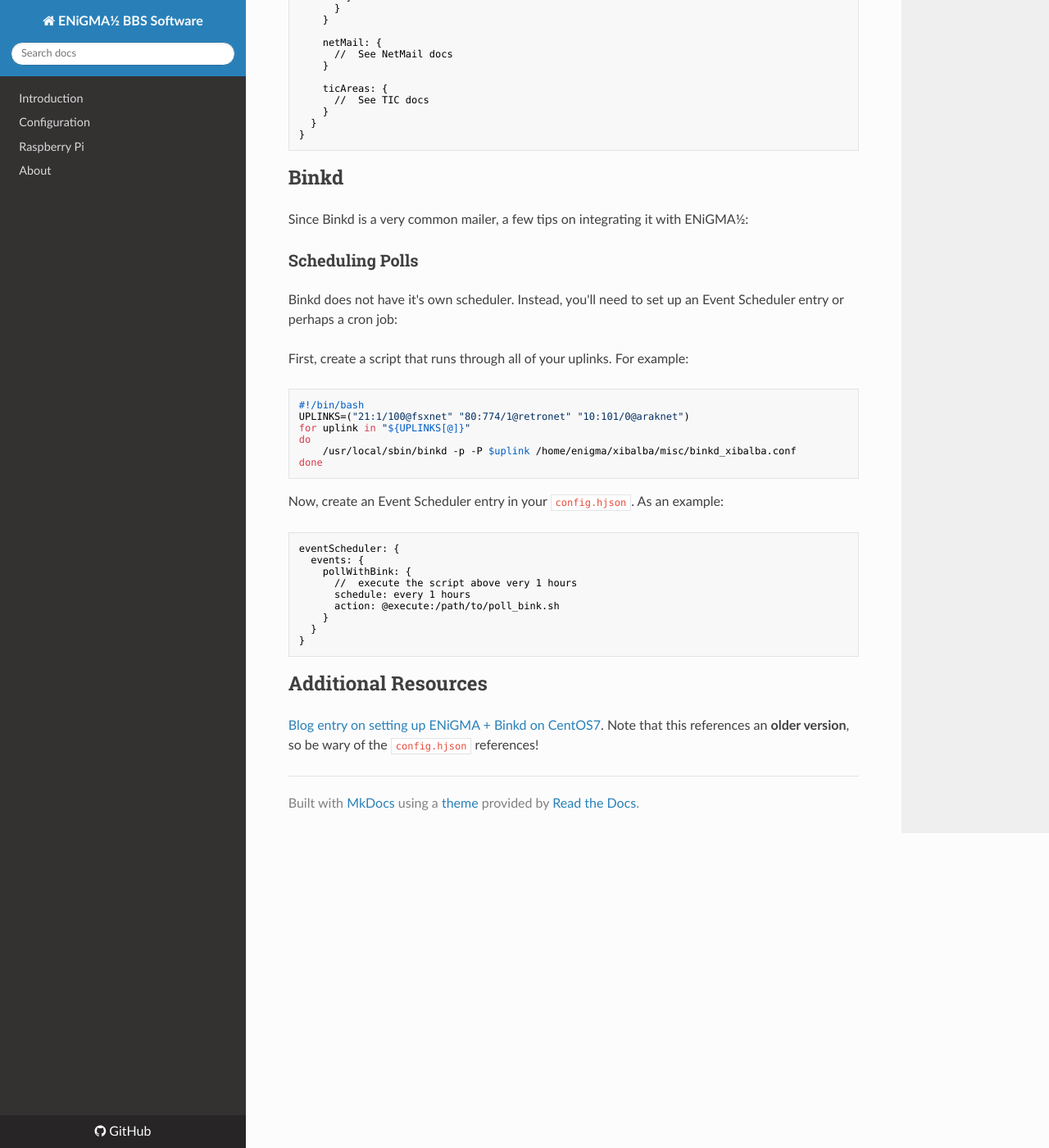
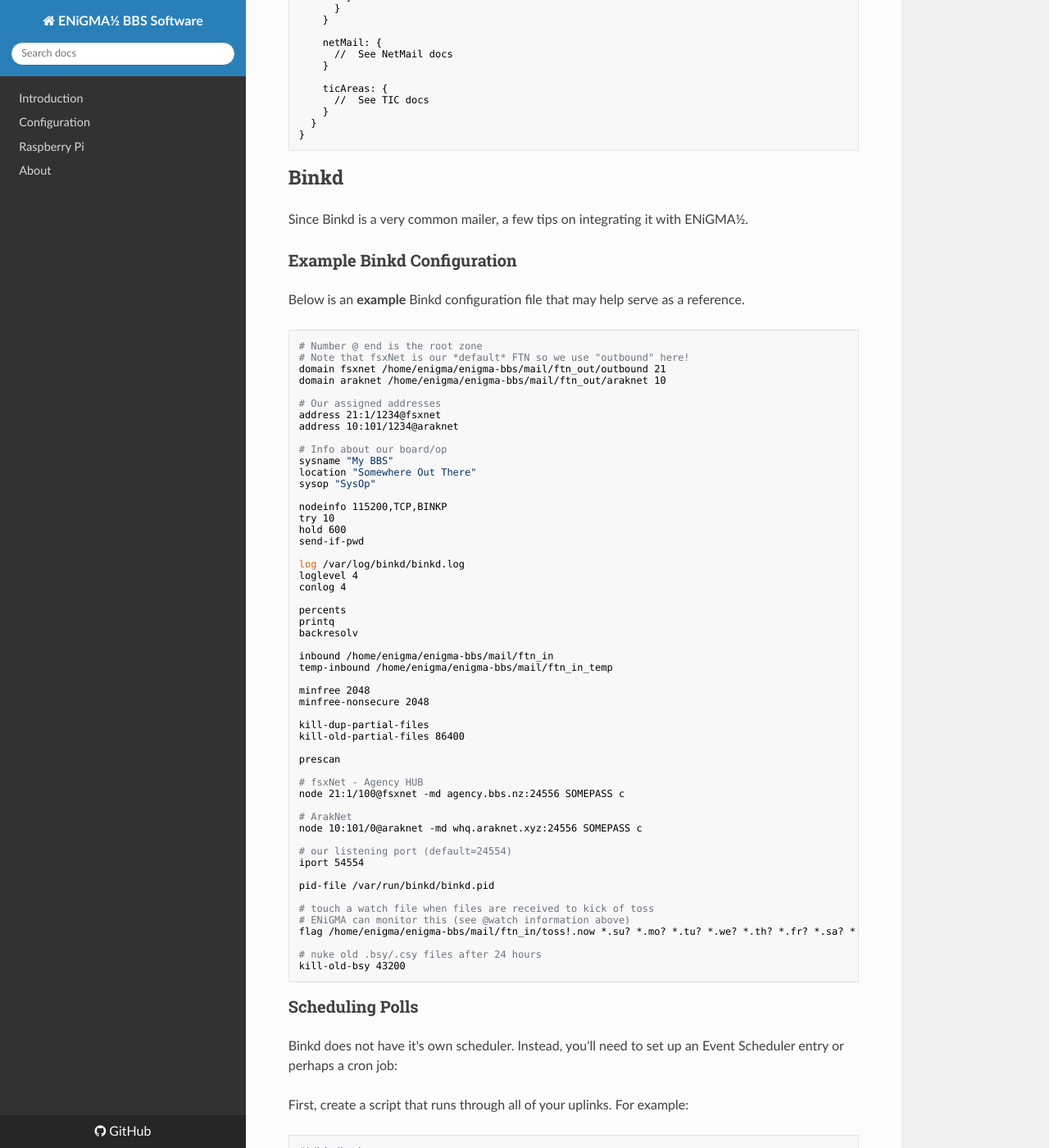
Before and after one commit to NuSkooler/enigma-bbs, an MkDocs documentation site: the page built from docs/messageareas/bso-import-export.md, in a window 1280 px wide and 1400 px high, scrolled down 2957 px. Shown: the whole window at 82% size. Built offline with MkDocs 1.6.1, drawn with Linux system fonts in a browser that asks for light colours; nearby versions of some CDN libraries; old or Windows-style settings are respelled for this version of MkDocs; some of the changed text lies outside the part shown.

Commit message:
Better Bink info

````diff
--- a/docs/messageareas/bso-import-export.md
+++ b/docs/messageareas/bso-import-export.md
@@ -5,7 +5,7 @@ title: BSO Import / Export
 ## BSO Import / Export
 The scanner/tosser module `ftn_bso` provides **B**inkley **S**tyle **O**utbound (BSO) import/toss and scan/export of messages EchoMail and NetMail messages. Configuration is supplied in `config.hjson` under `scannerTossers.ftn_bso`.
 
-:information_source: ENiGMA½'s `ftn_bso` module is not a mailer and **makes no attempts to perform packet transport**! An external [mailer](http://www.filegate.net/bbsmailers.htm) such as [Binkd](https://github.com/pgul/binkd) is required for this task.
+:information_source: ENiGMA½'s `ftn_bso` module is not a mailer and **makes no attempts to perform packet transport**! An external [mailer](http://www.filegate.net/bbsmailers.htm) such as [Binkd](https://github.com/pgul/binkd) is required for this task!
 
 ### Configuration
 Let's look at some of the basic configuration:
@@ -134,7 +134,68 @@ scannerTossers: {
 ```
 
 ## Binkd
-Since Binkd is a very common mailer, a few tips on integrating it with ENiGMA½:
+Since Binkd is a very common mailer, a few tips on integrating it with ENiGMA½.
+
+### Example Binkd Configuration
+Below is an **example** Binkd configuration file that may help serve as a reference.
+
+```bash
+# Number @ end is the root zone
+# Note that fsxNet is our *default* FTN so we use "outbound" here!
+domain fsxnet /home/enigma/enigma-bbs/mail/ftn_out/outbound 21
+domain araknet /home/enigma/enigma-bbs/mail/ftn_out/araknet 10
+
+# Our assigned addresses
+address 21:1/1234@fsxnet
+address 10:101/1234@araknet
+
+# Info about our board/op
+sysname "My BBS"
+location "Somewhere Out There"
+sysop "SysOp"
+
+nodeinfo 115200,TCP,BINKP
+try 10
+hold 600
+send-if-pwd
+
+log /var/log/binkd/binkd.log
+loglevel 4
+conlog 4
+
+percents
+printq
+backresolv
+
+inbound /home/enigma/enigma-bbs/mail/ftn_in
+temp-inbound /home/enigma/enigma-bbs/mail/ftn_in_temp
+
+minfree 2048
+minfree-nonsecure 2048
+
+kill-dup-partial-files
+kill-old-partial-files 86400
+
+prescan
+
+# fsxNet - Agency HUB
+node 21:1/100@fsxnet -md agency.bbs.nz:24556 SOMEPASS c
+
+# ArakNet
+node 10:101/0@araknet -md whq.araknet.xyz:24556 SOMEPASS c
+
+# our listening port (default=24554)
+iport 54554
+
+pid-file /var/run/binkd/binkd.pid
+
+# touch a watch file when files are received to kick of toss
+# ENiGMA can monitor this (see @watch information above)
+flag /home/enigma/enigma-bbs/mail/ftn_in/toss!.now *.su? *.mo? *.tu? *.we? *.th? *.fr? *.sa? *.pkt *.tic
+
+# nuke old .bsy/.csy files after 24 hours
+kill-old-bsy 43200
+```
 
 ### Scheduling Polls
 Binkd does not have it's own scheduler. Instead, you'll need to set up an Event Scheduler entry or perhaps a cron job:
@@ -163,4 +224,5 @@ eventScheduler: {
 ```
 
 ## Additional Resources
-[Blog entry on setting up ENiGMA + Binkd on CentOS7](https://l33t.codes/enigma-12-binkd-on-centos-7/). Note that this references an **older version**, so be wary of the `config.hjson` references!
+* [Blog entry on setting up ENiGMA + Binkd on CentOS7](https://l33t.codes/enigma-12-binkd-on-centos-7/). Note that this references an **older version**, so be wary of the `config.hjson` references!
+* [Setting up FTN-style message networks with ENiGMA½ BBS](https://medium.com/@alpha_11845/setting-up-ftn-style-message-networks-with-enigma%C2%BD-bbs-709b22a1ae0d) by Alpha.
````
